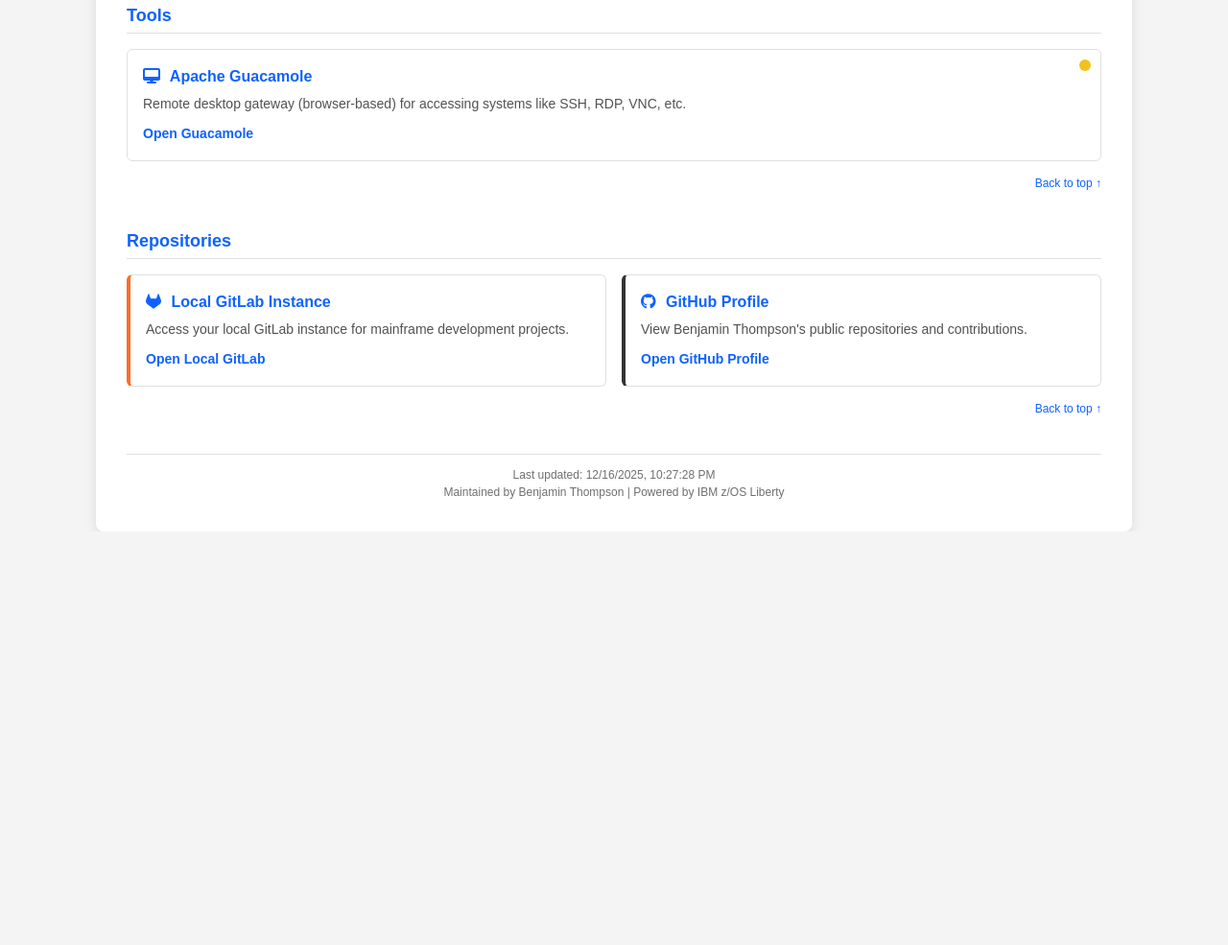
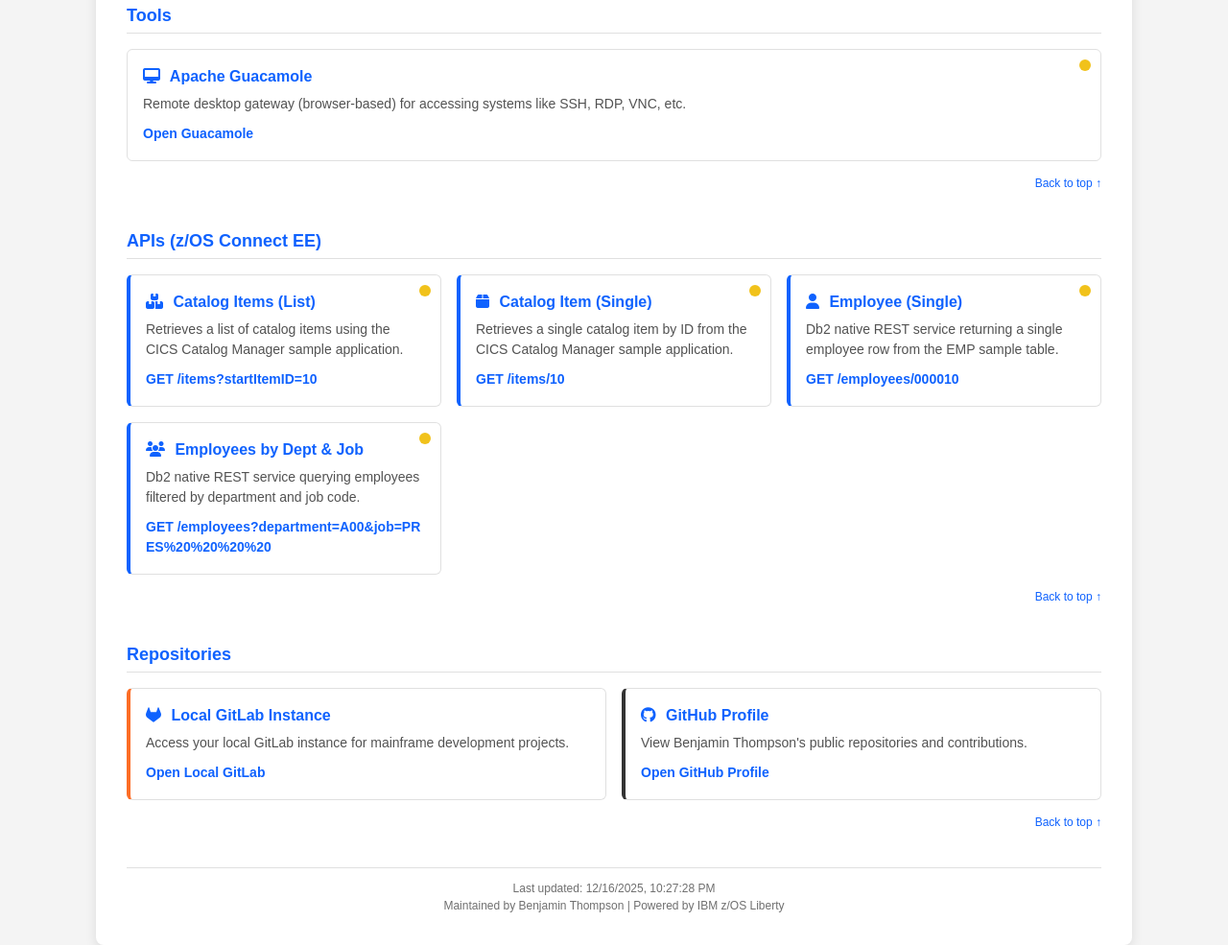
Before and after one commit to benjaminthompson1/zPDT-Portal, a plain HTML site: page index.html in a window 1280 px wide. Shown: the part 1101-2086 px from the top of the page at 96% size. Before the commit the page ends 1655 px from the top, so only its background shows below. Drawn offline with Linux system fonts and the light colour scheme; no server answers.

Commit message:
added ZCEE api

```diff
--- a/index.html
+++ b/index.html
@@ -44,7 +44,7 @@
     .card:hover{box-shadow:0 2px 8px rgba(0,0,0,0.08)}
     .card h4{margin-bottom:6px;font-size:16px;color:#0f62fe}
     .card p{margin:0;font-size:14px;color:#525252}
-    .card a{display:inline-block;margin-top:10px;font-weight:600;text-decoration:none;color:#0f62fe;font-size:14px}
+    .card a{display:inline-block;margin-top:10px;font-weight:600;text-decoration:none;color:#0f62fe;font-size:14px;word-break:break-all}
     .card a:hover{text-decoration:underline}
     .card i{margin-right:6px}
     .status{position:absolute;top:10px;right:10px;height:12px;width:12px;border-radius:50%;background:#bbb}
@@ -57,6 +57,9 @@
     /* GitLab styling */
     .gitlab-card { border-left: 4px solid #fc6d26; }
     .github-card { border-left: 4px solid #333; }
+
+    /* API card styling */
+    .api-card { border-left: 4px solid #0f62fe; }
 
     /* Pulse animation for loading */
     @keyframes pulse {
@@ -99,6 +102,7 @@
       <a href="#system">System Management</a>
       <a href="#docs">Documentation & Reference</a>
       <a href="#tools">Tools</a>
+      <a href="#apis">APIs</a>
       <a href="#repos">Repositories</a>
     </nav>
   </div>
@@ -107,7 +111,7 @@
     <header>
       <div class="brand">
         <h2>zPDT — Personal Mainframe Landing</h2>
-        <p class="lead">Your single place to reach z/OSMF, Zowe, QWT, and documentation for your zPDT environment.</p>
+        <p class="lead">Your single place to reach z/OSMF, Zowe, QWT, APIs, and documentation for your zPDT environment.</p>
       </div>
     </header>
 
@@ -115,6 +119,7 @@
       <a class="btn btn--primary" href="#system">Go to System Management</a>
       <a class="btn btn--muted" href="#docs">Go to Documentation</a>
       <a class="btn btn--muted" href="#tools">Go to Tools</a>
+      <a class="btn btn--muted" href="#apis">Go to APIs</a>
       <a class="btn btn--muted" href="#repos">Go to Repositories</a>
     </div>
 
@@ -204,6 +209,38 @@
           <h4><i class="fas fa-desktop"></i> Apache Guacamole</h4>
           <p>Remote desktop gateway (browser-based) for accessing systems like SSH, RDP, VNC, etc.</p>
           <a href="https://guac.mainframehome.net/#/" target="_blank" rel="noopener noreferrer">Open Guacamole</a>
+        </div>
+      </div>
+      <div class="back-top"><a href="#">Back to top ↑</a></div>
+    </section>
+
+    <!-- APIs DEMONSTRATION -->
+    <section id="apis">
+      <h3>APIs (z/OS Connect EE)</h3>
+      <div class="grid">
+        <div class="card api-card">
+          <span class="status loading" id="catalog-list-status" title="Checking status..."></span>
+          <h4><i class="fas fa-boxes"></i> Catalog Items (List)</h4>
+          <p>Retrieves a list of catalog items using the CICS Catalog Manager sample application.</p>
+          <a href="https://zcee3.mainframehome.net/items?startItemID=10" target="_blank" rel="noopener noreferrer">GET /items?startItemID=10</a>
+        </div>
+        <div class="card api-card">
+          <span class="status loading" id="catalog-single-status" title="Checking status..."></span>
+          <h4><i class="fas fa-box"></i> Catalog Item (Single)</h4>
+          <p>Retrieves a single catalog item by ID from the CICS Catalog Manager sample application.</p>
+          <a href="https://zcee3.mainframehome.net/items/10" target="_blank" rel="noopener noreferrer">GET /items/10</a>
+        </div>
+        <div class="card api-card">
+          <span class="status loading" id="employee-single-status" title="Checking status..."></span>
+          <h4><i class="fas fa-user"></i> Employee (Single)</h4>
+          <p>Db2 native REST service returning a single employee row from the EMP sample table.</p>
+          <a href="https://zcee3.mainframehome.net/employees/000010" target="_blank" rel="noopener noreferrer">GET /employees/000010</a>
+        </div>
+        <div class="card api-card">
+          <span class="status loading" id="employee-query-status" title="Checking status..."></span>
+          <h4><i class="fas fa-users"></i> Employees by Dept & Job</h4>
+          <p>Db2 native REST service querying employees filtered by department and job code.</p>
+          <a href="https://zcee3.mainframehome.net/employees?department=A00&job=PRES%20%20%20%20" target="_blank" rel="noopener noreferrer">GET /employees?department=A00&amp;job=PRES%20%20%20%20</a>
         </div>
       </div>
       <div class="back-top"><a href="#">Back to top ↑</a></div>
@@ -364,7 +401,11 @@
         {url: "https://s0w1.dal-ebis.ihost.com:11002/tuningservice/v1/swagger-ui/index.html", id: "qwt-status"},
         {url: "http://192.168.1.171:8143/profile-management/", id: "debugger-status"},
         {url: "https://s0w1.dal-ebis.ihost.com:6793/AZFTOTP1/genericStart", id: "mfa-status"},
-        {url: "https://guac.mainframehome.net/#/", id: "guac-status"}
+        {url: "https://guac.mainframehome.net/#/", id: "guac-status"},
+        {url: "https://zcee3.mainframehome.net/items?startItemID=10", id: "catalog-list-status"},
+        {url: "https://zcee3.mainframehome.net/items/10", id: "catalog-single-status"},
+        {url: "https://zcee3.mainframehome.net/employees/000010", id: "employee-single-status"},
+        {url: "https://zcee3.mainframehome.net/employees?department=A00&job=PRES%20%20%20%20", id: "employee-query-status"}
       ];
 
       // Check services with staggered timing
```
